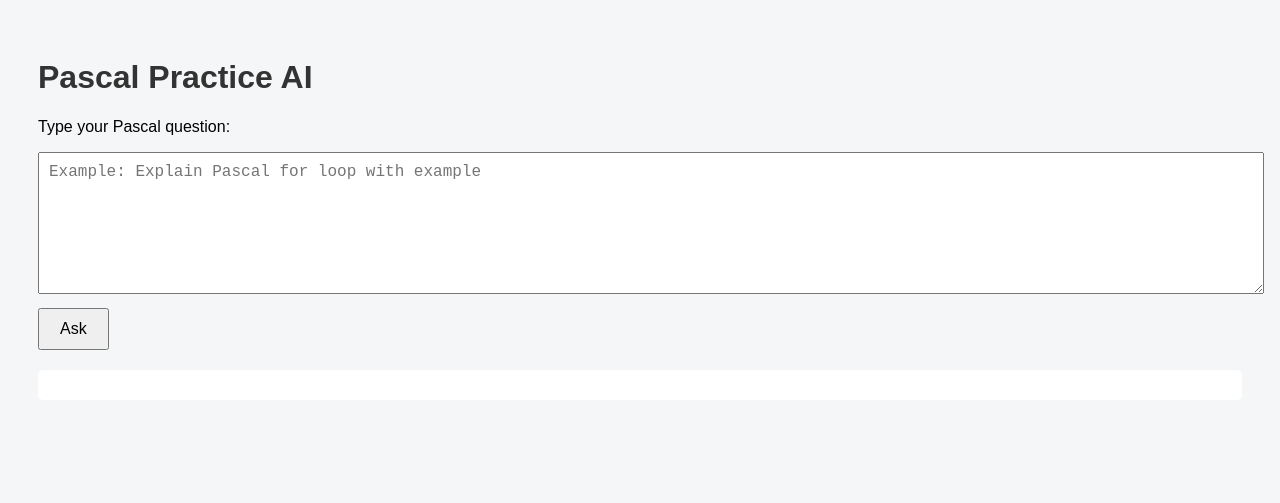
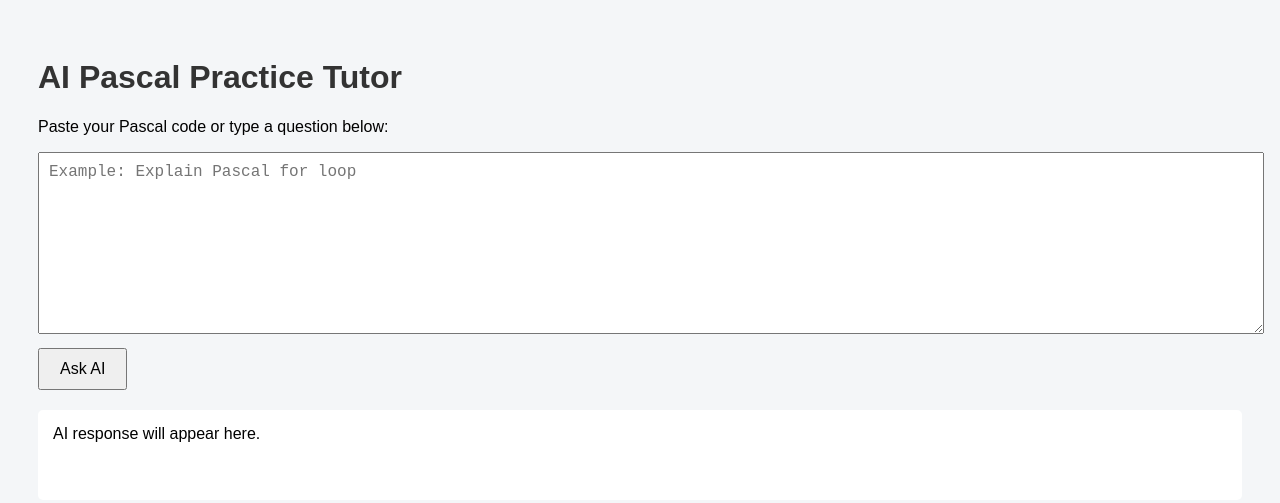
Before and after one commit to bhanuka797/pascal-practice, a plain HTML site: page index.html in a window 1280 px wide. Drawn offline with Linux system fonts and the light colour scheme.

Commit message:
Update index.html

```diff
--- a/index.html
+++ b/index.html
@@ -2,7 +2,9 @@
 <html lang="en">
 <head>
   <meta charset="UTF-8" />
-  <title>Pascal Practice AI</title>
+  <title>AI Pascal Practice Tutor</title>
+  <meta name="viewport" content="width=device-width, initial-scale=1.0" />
+
   <style>
     body {
       font-family: Arial, sans-serif;
@@ -14,7 +16,7 @@
     }
     textarea {
       width: 100%;
-      height: 120px;
+      height: 160px;
       padding: 10px;
       font-size: 16px;
     }
@@ -30,36 +32,58 @@
       background: #fff;
       border-radius: 5px;
       white-space: pre-wrap;
+      min-height: 60px;
     }
   </style>
 </head>
+
 <body>
 
-  <h1>Pascal Practice AI</h1>
+  <h1>AI Pascal Practice Tutor</h1>
 
-  <p>Type your Pascal question:</p>
+  <p>Paste your Pascal code or type a question below:</p>
 
-  <textarea id="question" placeholder="Example: Explain Pascal for loop with example"></textarea>
+  <textarea id="input" placeholder="Example: Explain Pascal for loop"></textarea>
+
   <br />
-  <button onclick="askAI()">Ask</button>
 
-  <div id="output"></div>
+  <button onclick="askAI()">Ask AI</button>
+
+  <div id="output">AI response will appear here.</div>
 
   <script>
     async function askAI() {
-      const question = document.getElementById("question").value;
+      const input = document.getElementById("input").value.trim();
       const output = document.getElementById("output");
+
+      if (!input) {
+        output.innerText = "Please enter a question or Pascal code.";
+        return;
+      }
 
       output.innerText = "Thinking...";
 
-      const res = await fetch("/.netlify/functions/ask-ai", {
-        method: "POST",
-        headers: { "Content-Type": "application/json" },
-        body: JSON.stringify({ message: question }),
-      });
+      try {
+        const response = await fetch("/.netlify/functions/ask-ai", {
+          method: "POST",
+          headers: {
+            "Content-Type": "application/json"
+          },
+          body: JSON.stringify({ message: input })
+        });
 
-      const data = await res.json();
-      output.innerText = data.reply || data.error;
+        const data = await response.json();
+
+        if (data.reply) {
+          output.innerText = data.reply;
+        } else if (data.error) {
+          output.innerText = "Error: " + data.error;
+        } else {
+          output.innerText = "No response from AI.";
+        }
+      } catch (err) {
+        output.innerText = "Failed to connect to AI service.";
+      }
     }
   </script>
 
```
